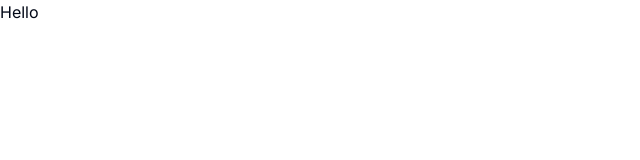
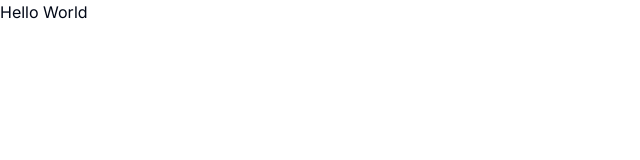
Before and after one commit to lsdmanifest/suryansh_anand, a Next.js app: page / in a window 1280 px wide. Shown: the top 160 px of the page, without its empty margins (0-640 px from the left). Built offline with nearby package versions, Linux system fonts and the light colour scheme.

Commit message:
hello world

```diff
--- a/src/app/page.tsx
+++ b/src/app/page.tsx
@@ -1,3 +1,3 @@
 export default function Home() {
-  return <main>Hello</main>;
+  return <main>Hello World</main>;
 }
```
